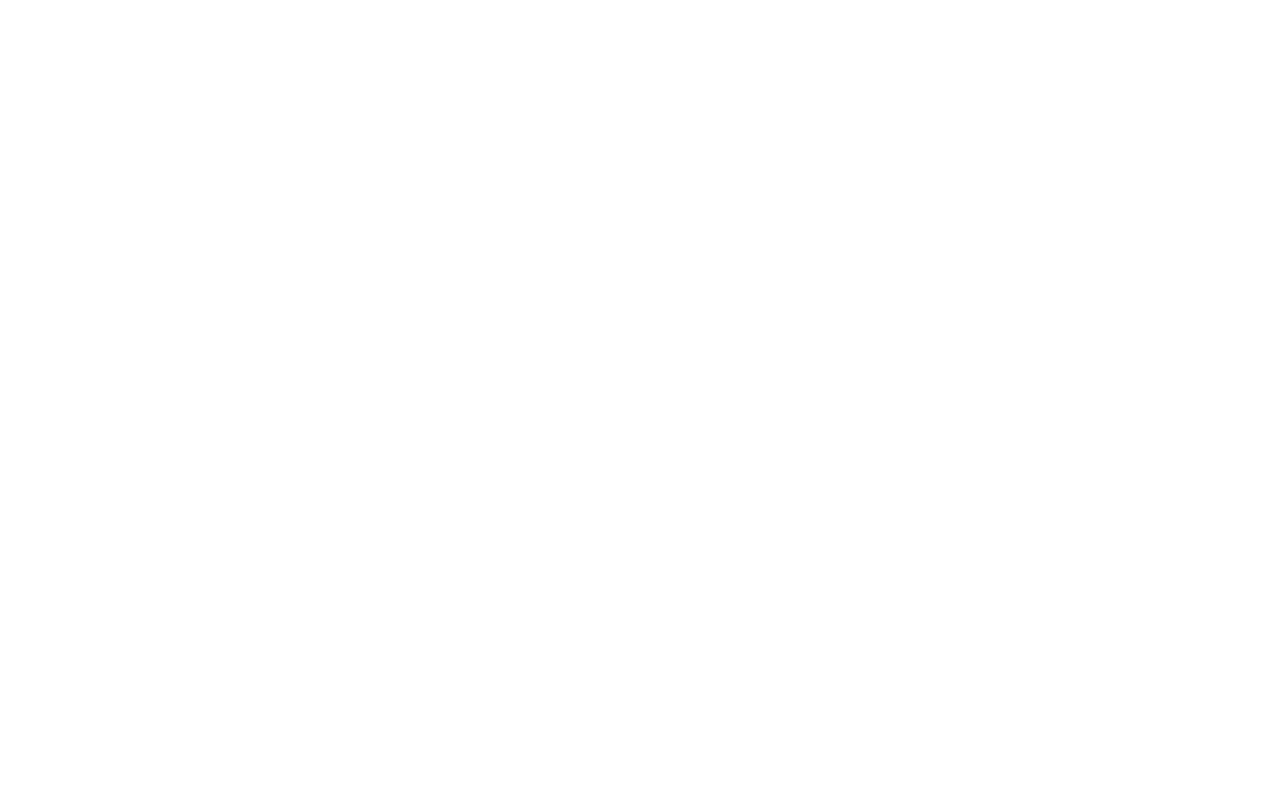
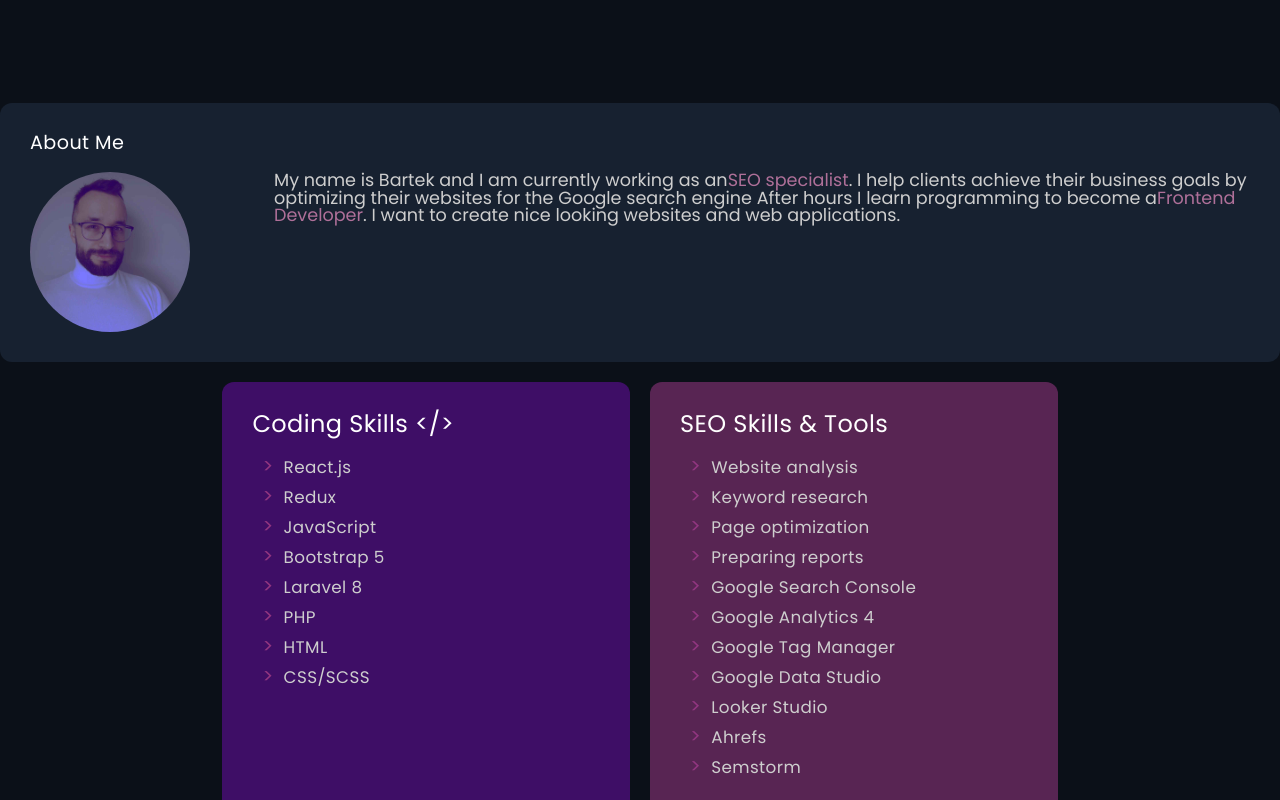
Before and after one commit to oscarwallshack/OscarWallshack.dev, a React (Create React App) app: page / in a window 1280 px wide. Shown: the part 1620-2420 px from the top of the page. Before the commit the page ends 1586 px from the top, so only its background shows below. Built offline with nearby package versions, Linux system fonts and the light colour scheme; a web font is replaced by a local one.

Commit message:
introduce rwd

```diff
--- a/src/App.js
+++ b/src/App.js
@@ -11,6 +11,7 @@
       <Header />
       <Hero />
       <Projects />
+      <AboutMe />
     </Fragment>
   );
 }
--- a/src/components/Layout/Introduce/Introduce.js
+++ b/src/components/Layout/Introduce/Introduce.js
@@ -46,18 +46,21 @@
     <section className={classes.introduce}>
       <div className={classes.introduce__aboutMe}>
         <h3>About Me</h3>
+        <div className={classes.description}>
           <div className={classes.prof}></div>
+          <div>
             <p>
-          My name is Bartek and I am currently working as an{" "}
+              My name is Bartek and I am currently working as an
               <span>SEO specialist</span>. I help clients achieve their business
               goals by optimizing their websites for the Google search engine
-        </p>
-        <p>
-          After hours I learn programming to become a{" "}
+              After hours I learn programming to become a
               <span>Frontend Developer</span>. I want to create nice looking
               websites and web applications.
             </p>
           </div>
+        </div>
+      </div>
+
       <div className={classes.introduce__skills}>
         <span>
           <h3>Coding Skills {`</>`}</h3>
--- a/src/components/Layout/Introduce/Introduce.module.scss
+++ b/src/components/Layout/Introduce/Introduce.module.scss
@@ -2,32 +2,38 @@
 
 .introduce {
     display: grid;
-    grid-template-columns: 1fr 2fr;
-    width: 100%;
+    justify-items: center;
+    gap: 20px;
+    width: auto;
     padding: 150px 0;
     background: $primary;
     // background-image: linear-gradient(to bottom, #000 0%, $primary 100%);
 
-    div {
-        margin: 0 10px;
-        padding: 30px;
-    }
 
     &__aboutMe {
         background: rgb(23, 33, 48);
         border-radius: $borderRadius;
-        display: flex;
-        flex-direction: column;
-        justify-content: flex-start;
-        gap: 20px;
         color: $white;
-
+        padding: 30px;
 
         h3 {
             font-size: $headingH4;
             letter-spacing: $letterSpacing;
             margin-bottom: 20px;
         }
+
+        .description {
+            display: grid;
+            grid-template-columns: 1fr 4fr;
+
+            .prof {
+                width: 10em;
+                height: 10em;
+                border-radius: 50%;
+                background-image: $prof;
+                background-size: cover;
+            }
+
 
             p {
                 font-size: 1.1em;
@@ -39,12 +45,6 @@
                 }
             }
 
-        .prof {
-            width: 10em;
-            height: 10em;
-            border-radius: 50%;
-            background-image: $prof;
-            background-size: cover;
         }
     }
 
@@ -63,7 +63,7 @@
         span {
             height: 100%;
             width: 100%;
-            padding: 10px;
+            padding: 30px;
             border-radius: $borderRadius;
         }
 
@@ -81,7 +81,8 @@
         span:nth-child(3) {
             background: rgba(204, 13, 102, 0.57);
             grid-area: cms;
-            ul{
+
+            ul {
                 display: flex;
                 justify-content: center;
             }
--- a/src/components/Layout/Projects/Projects.module.scss
+++ b/src/components/Layout/Projects/Projects.module.scss
@@ -9,7 +9,13 @@
     padding: 150px 0;
     background-image: linear-gradient(to bottom, #000 0%, $primary 100%);
 
+    @include breakpoint(md) {
+        height: 130vh;
+    }
 
+    @include breakpoint(sm) {
+        height: 170vh;
+    }
 
     &__header {
         margin: 100px 0 50px 0;
```
Lines whose indentation alone changed are shown as unchanged.
